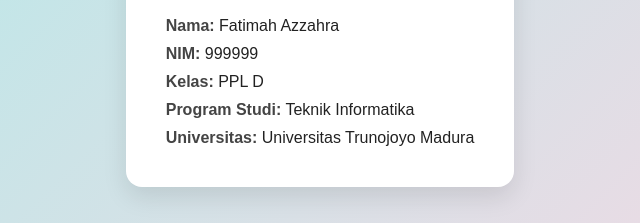
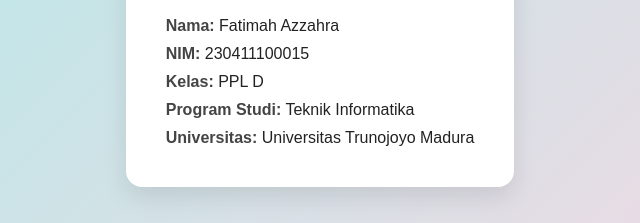
Before and after one commit to fatimahazzahra015/Web-Statis-Identitas-Implementasi-CI, a plain HTML site: page index.html in a window 1280 px wide. Shown: the part 350-573 px from the top of the page, 320-960 px from the left. Drawn offline with Linux system fonts and the light colour scheme.

Commit message:
Memperbaiki NIM yang salah

```diff
--- a/index.html
+++ b/index.html
@@ -69,7 +69,7 @@
   <div class="card">
     <h1>Identitas Mahasiswa</h1>
     <p><strong>Nama:</strong> Fatimah Azzahra</p>
-    <p><strong>NIM:</strong> 999999</p>
+    <p><strong>NIM:</strong> 230411100015</p>
     <p><strong>Kelas:</strong> PPL D</p>
     <p><strong>Program Studi:</strong> Teknik Informatika</p>
     <p><strong>Universitas:</strong> Universitas Trunojoyo Madura</p>
```
